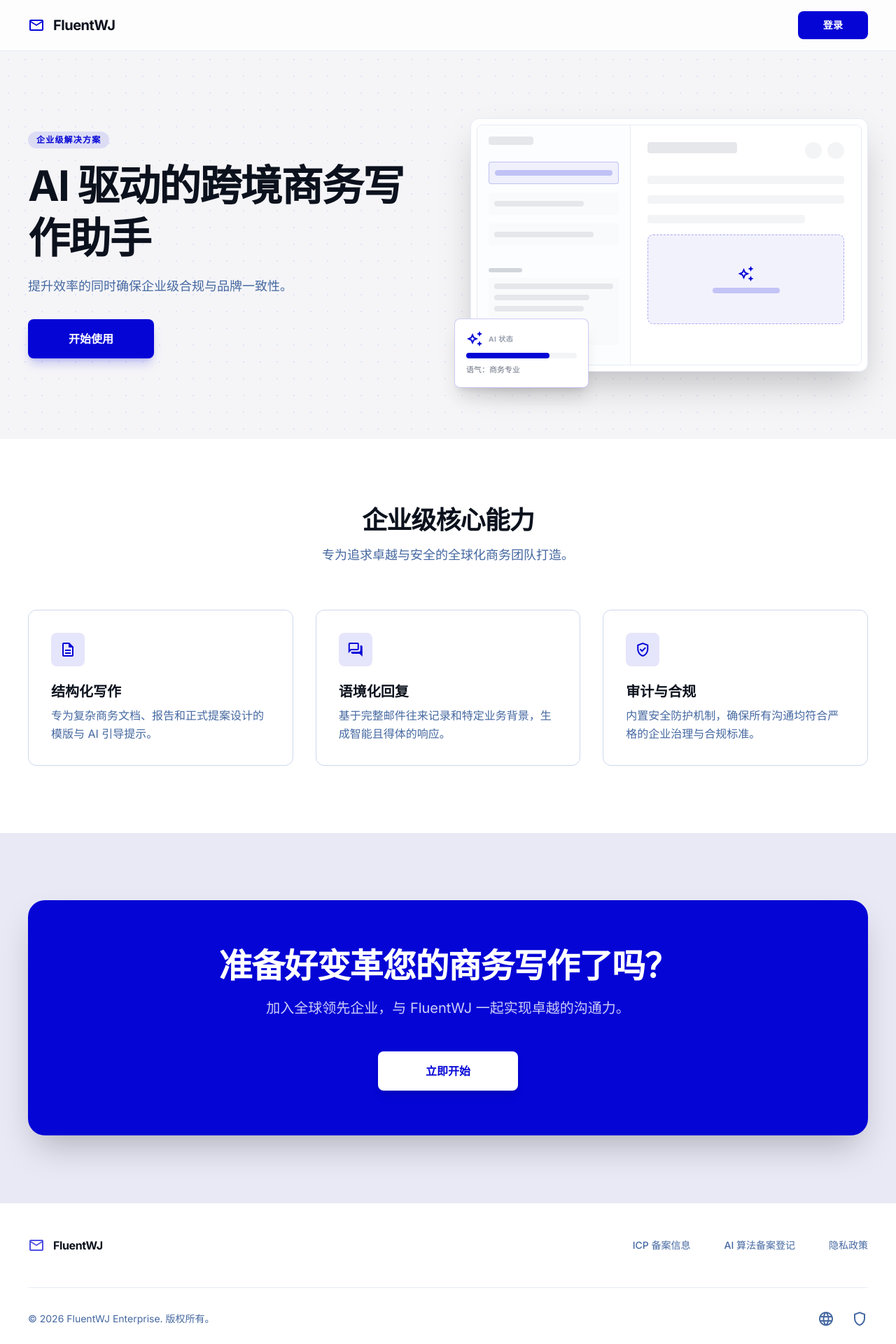
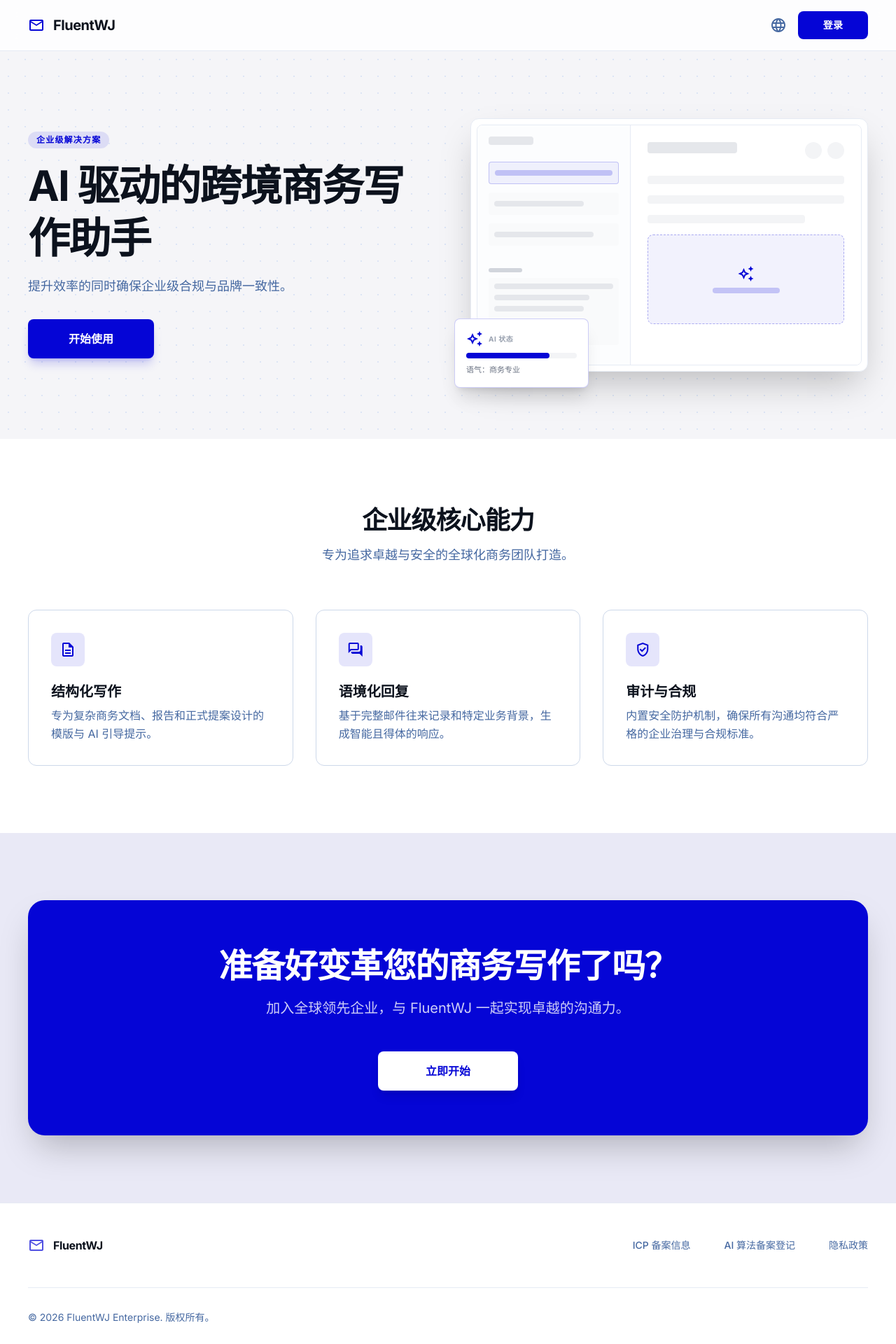
Before and after one commit to Jimmycai-curry/Mail-gen, a Next.js app: page / in a window 1280 px wide. Shown: the top 1920 px of the page at 70% size. Built offline with nearby package versions, Linux system fonts and the light colour scheme.

Commit message:
底部栏修改

```diff
--- a/components/landing/Footer.tsx
+++ b/components/landing/Footer.tsx
@@ -61,12 +61,7 @@ export default function Footer() {
             © 2026 FluentWJ Enterprise. 版权所有。
           </p>
           <div className="mt-4 flex gap-6 md:mt-0">
-            <span className="material-symbols-outlined text-[#4568a1] dark:text-gray-500 cursor-pointer hover:text-primary transition-colors">
-              language
-            </span>
-            <span className="material-symbols-outlined text-[#4568a1] dark:text-gray-500 cursor-pointer hover:text-primary transition-colors">
-              shield
-            </span>
+
           </div>
         </div>
       </div>
--- a/components/landing/Navbar.tsx
+++ b/components/landing/Navbar.tsx
@@ -15,6 +15,11 @@ export default function Navbar() {
   // 处理登录按钮点击
   const handleLoginClick = () => {
     router.push('/login');
+  };
+
+  // 处理语言切换
+  const handleLanguageChange = () => {
+    alert('语言切换功能开发中，敬请期待');
   };
 
   // 处理导航链接点击
@@ -62,8 +67,17 @@ export default function Navbar() {
             </a> */}
           </div>
 
-          {/* 登录按钮 */}
+          {/* 登录按钮和语言切换 */}
           <div className="flex items-center gap-4">
+            {/* 语言切换图标 */}
+            <span
+              className="material-symbols-outlined text-[#4568a1] dark:text-gray-500 cursor-pointer hover:text-primary transition-colors"
+              onClick={handleLanguageChange}
+            >
+              language
+            </span>
+
+            {/* 登录按钮 */}
             <button
               onClick={handleLoginClick}
               className="flex min-w-[100px] cursor-pointer items-center justify-center overflow-hidden rounded-lg h-10 px-4 bg-primary text-white text-sm font-bold tracking-wide hover:bg-primary/90 transition-all"
```
